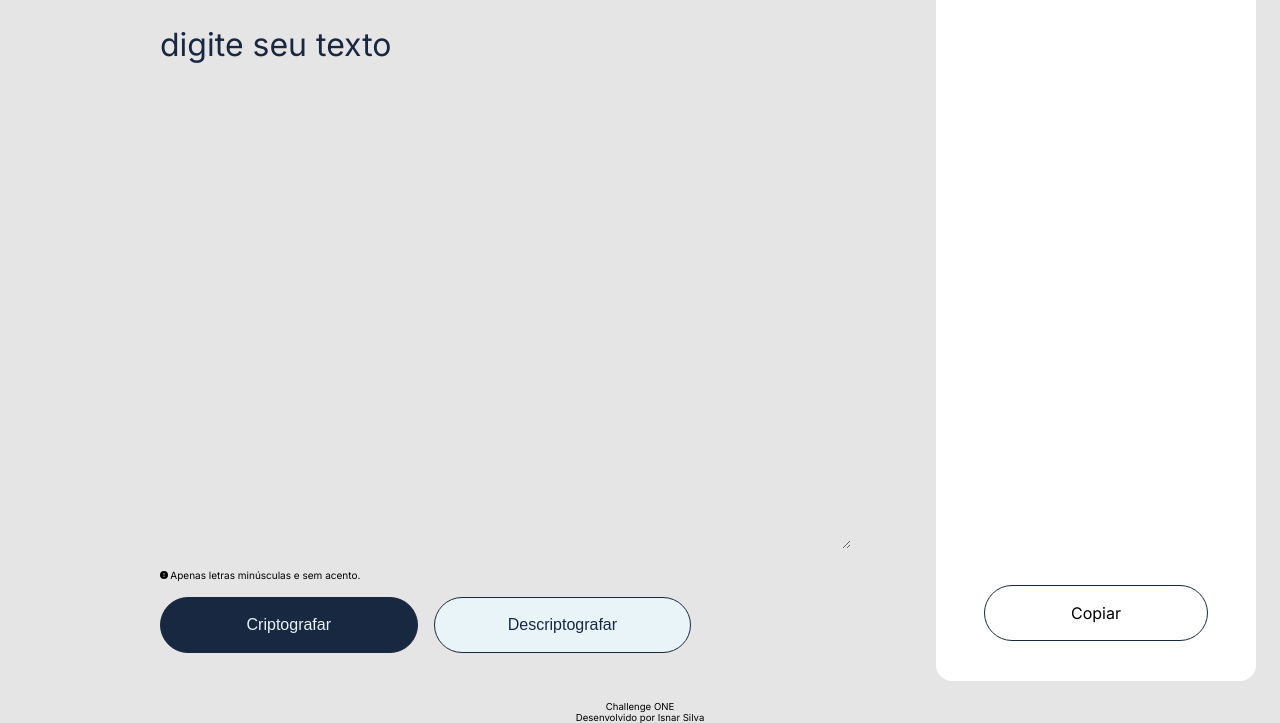
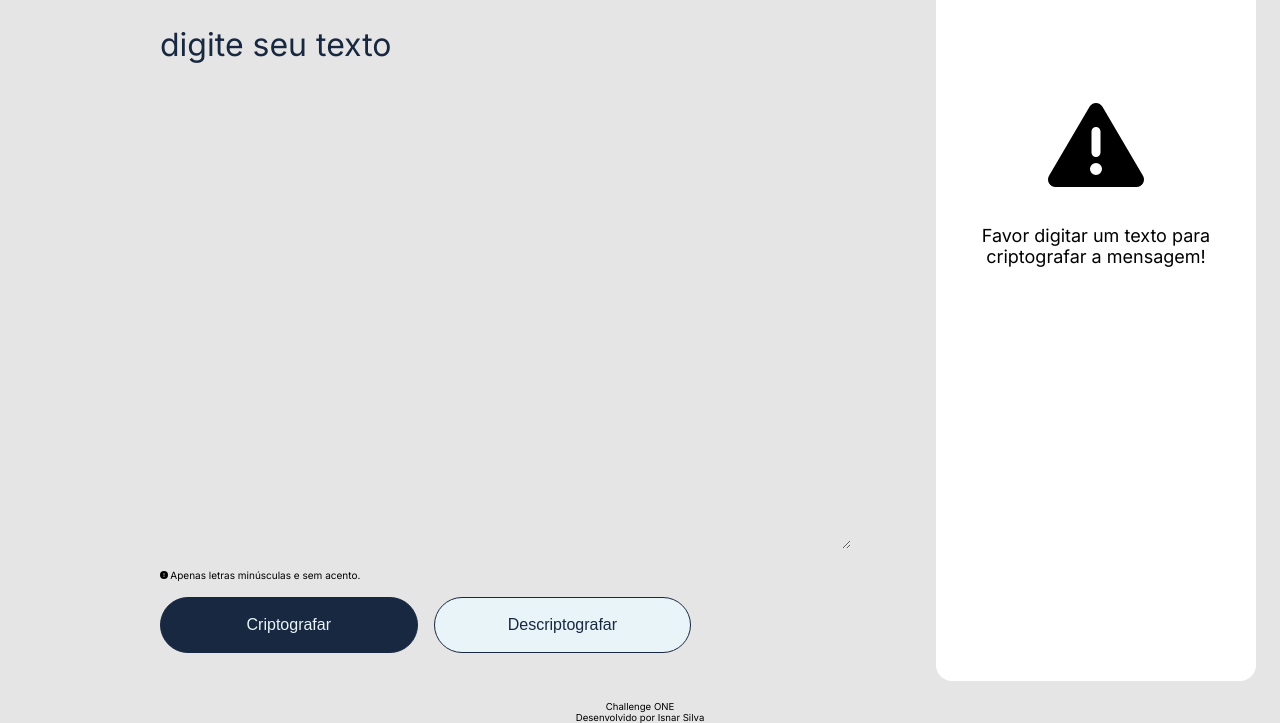
Before and after one commit to isnarsilva/challenge-one, a plain HTML site: page index.html in a window 1280 px wide. Both pictures are taken after a click on the button "Criptografar". Shown: the part 87-810 px from the top of the page. Drawn offline with Linux system fonts and the light colour scheme.

Commit message:
Mensagem de erro para texto em branco

```diff
--- a/index.html
+++ b/index.html
@@ -26,6 +26,7 @@
             </div>
         </div>
         <div class="principal__quadro">
+            <img class="imagem_MsgErro" id="imagemErro" src="./src/assets/img/triangle-exclamation-solid.svg" alt="Simbolo de exclamação">
             <div id="textoCriptografado"></div>
             <img class="principal__quadro-imagem" id="quadro-imagem" src="./src/assets/img/Figura_menino.svg" alt="">
             <p class="principal__quadro-titulo" id="quadro-titulo">Nenhuma mensagem encontrada</p>
--- a/script.js
+++ b/script.js
@@ -6,7 +6,9 @@ function criptografarTexto() {
     // Obtém o texto a ser criptografado
     let textoEncriptar = document.getElementById('textoCriptografar').value.toLowerCase();
 
-
+    if (textoEncriptar == "") {
+        msgBranco('criptografar')
+    } else {
         //Variável para armazenar o texto criptografado
         textoEncriptado = "";
 
@@ -50,6 +52,10 @@ function criptografarTexto() {
 
         document.getElementById('textoCriptografado').innerHTML = `<p class='principal__quadro-textoEncriptado id=textoDescriptado'>${textoEncriptado}<p>`;
 
+    }
+
+
+
 
 }
 
@@ -58,10 +64,13 @@ function limpaQuadro() {
     var tituloQuadro = document.getElementById('quadro-titulo');
     var subtituloQuadro = document.getElementById('quadro-subtitulo');
     let textoEncriptar = document.getElementById('textoCriptografar');
+    var imgErro = document.getElementById('imagemErro');
 
     imagemQuadro.style.display = 'none';
     tituloQuadro.style.display = 'none';
     subtituloQuadro.style.display = 'none';
+    imgErro.style.display = 'none';
+
 
     textoEncriptar.value = '';
 
@@ -71,6 +80,9 @@ function descriptografarTexto() {
     // Obtém o texto a ser Descriptografado
     let textoDesencriptar = document.getElementById('textoCriptografar').value.toLowerCase();
 
+    if (textoDesencriptar == "") {
+        msgBranco('descriptografar');
+    } else {
         // Define um objeto de mapeamento para as substituições
         const substituicoes = {
             'ai': 'a',
@@ -96,7 +108,7 @@ function descriptografarTexto() {
 
 
         document.getElementById('textoCriptografado').innerHTML = `<p class='principal__quadro-textoEncriptado id="copiaTexto"'>${textoDescriptografado}<p>`;
-
+    }
 }
 
 function copiarTexto() {
@@ -106,3 +118,14 @@ function copiarTexto() {
 function areaTransferencia(texto) {
     navigator.clipboard.writeText(texto);
 }
+
+function msgBranco(texto) {
+    var imgErro = document.getElementById('imagemErro');
+
+    limpaQuadro();
+    document.getElementById('textoCriptografado').innerHTML = `
+        <p class="mensagemErro">Favor digitar um texto para ${texto} a mensagem!<p>
+    `;
+
+    imgErro.style.display = 'block';
+}
--- a/src/styles/style.css
+++ b/src/styles/style.css
@@ -85,7 +85,7 @@ body {
     top: 0;
     left: 0;
     margin: 1rem;
-    padding: 1rem;
+    padding: 2rem 1rem ;
 }
 
 #quadro-imagem {
@@ -184,6 +184,20 @@ body {
     color: #000000;
 }
 
+.imagem_MsgErro {
+    display: none;
+    width: 30%;
+    padding-top: 10rem;
+}
+
+.mensagemErro {
+    text-align: center;
+    font-size: 18px;
+    font-family: 'Inter', sans-serif;
+    font-weight: 400;
+    padding: 2rem 2rem;
+}
+
 @media screen and (max-width: 768px) {
     body {
         margin: 1rem;
@@ -240,6 +254,11 @@ body {
         width: 90%;
         height: 7vh;
     }
+
+    .imagem_MsgErro {
+        width: 20%;
+        padding-top: 3rem;
+    }
 }
 
 @media screen and (max-width: 375px) {
```
Also changed, not shown: src/assets/img/triangle-exclamation-solid.svg (added). Lines whose indentation alone changed are shown as unchanged.
